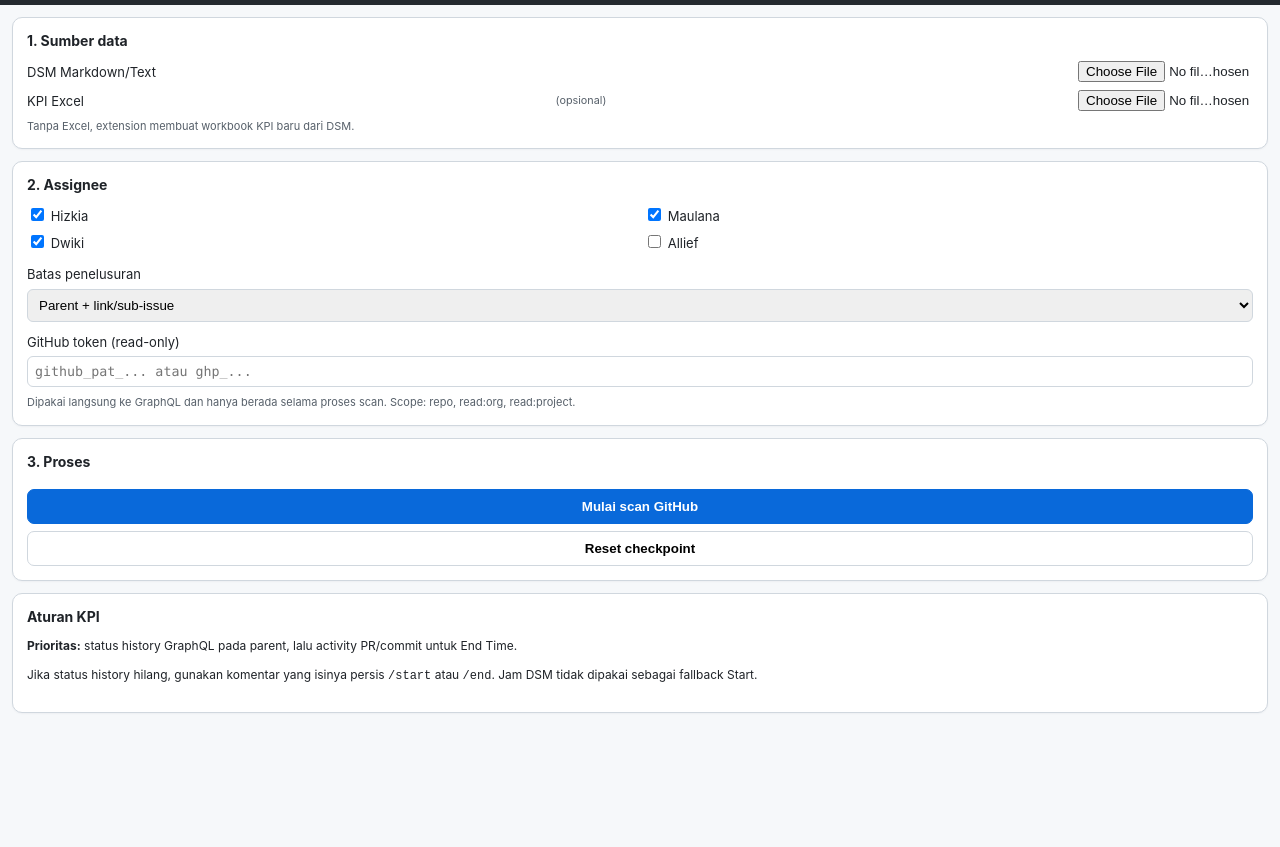
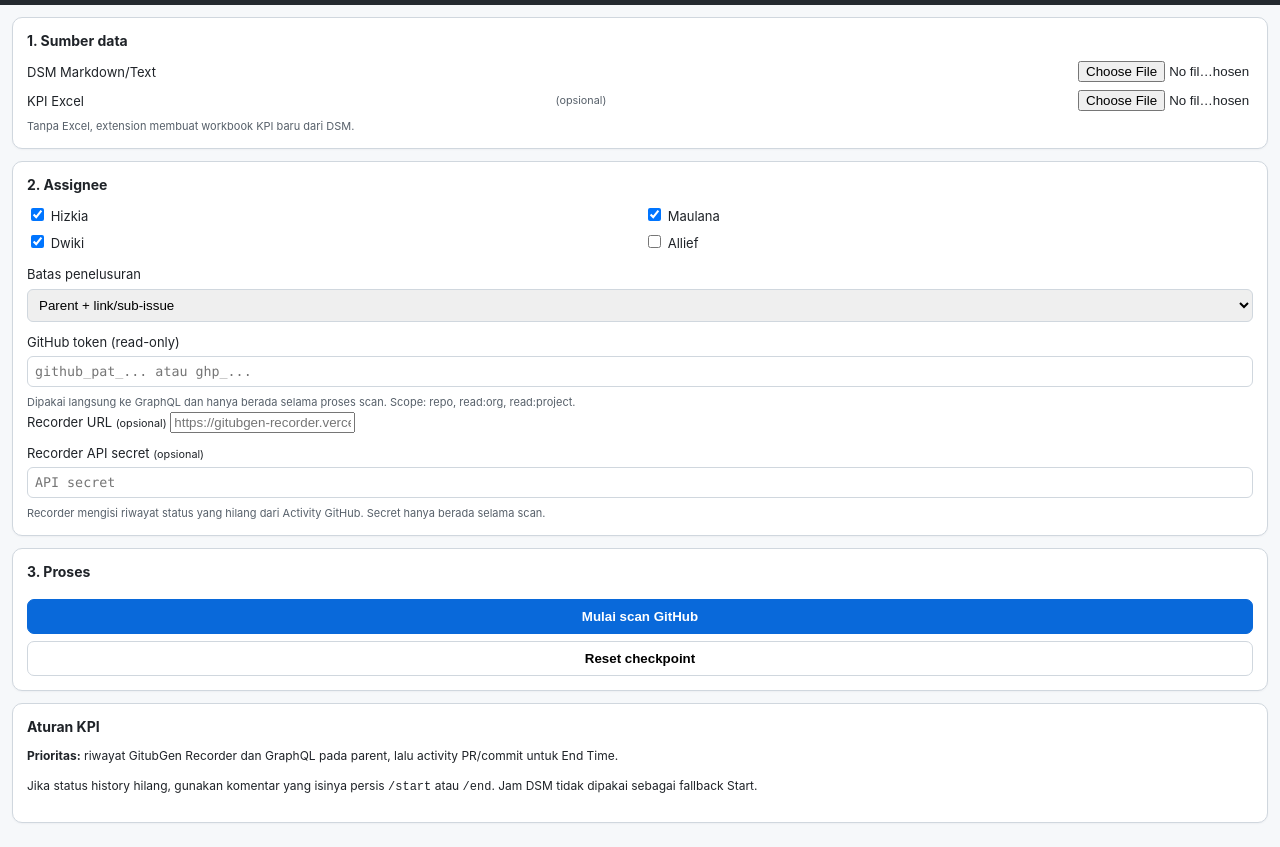
Before and after one commit to allifiz/gitubgen-v2, a website with bundled scripts: page src/sidepanel.html in a window 1280 px wide. Shown: the part 70-917 px from the top of the page. Before the commit the page ends 807 px from the top, so only its background shows below. Built offline with nearby package versions, Linux system fonts and the light colour scheme.

Commit message:
feat: use recorder for missing project status history

```diff
--- a/src/sidepanel.html
+++ b/src/sidepanel.html
@@ -35,6 +35,13 @@
         <input id="githubToken" type="password" autocomplete="off" placeholder="github_pat_... atau ghp_...">
       </label>
       <p class="hint">Dipakai langsung ke GraphQL dan hanya berada selama proses scan. Scope: repo, read:org, read:project.</p>
+      <label>Recorder URL <small>(opsional)</small>
+        <input id="recorderUrl" type="url" placeholder="https://gitubgen-recorder.vercel.app">
+      </label>
+      <label class="token-label">Recorder API secret <small>(opsional)</small>
+        <input id="recorderSecret" type="password" autocomplete="off" placeholder="API secret">
+      </label>
+      <p class="hint">Recorder mengisi riwayat status yang hilang dari Activity GitHub. Secret hanya berada selama scan.</p>
     </section>
 
     <section class="card">
@@ -67,7 +74,7 @@
 
     <section class="card note">
       <h2>Aturan KPI</h2>
-      <p><b>Prioritas:</b> status history GraphQL pada parent, lalu activity PR/commit untuk End Time.</p>
+      <p><b>Prioritas:</b> riwayat GitubGen Recorder dan GraphQL pada parent, lalu activity PR/commit untuk End Time.</p>
       <p>Jika status history hilang, gunakan komentar yang isinya persis <code>/start</code> atau <code>/end</code>. Jam DSM tidak dipakai sebagai fallback Start.</p>
     </section>
     <p id="message" class="message"></p>
```
